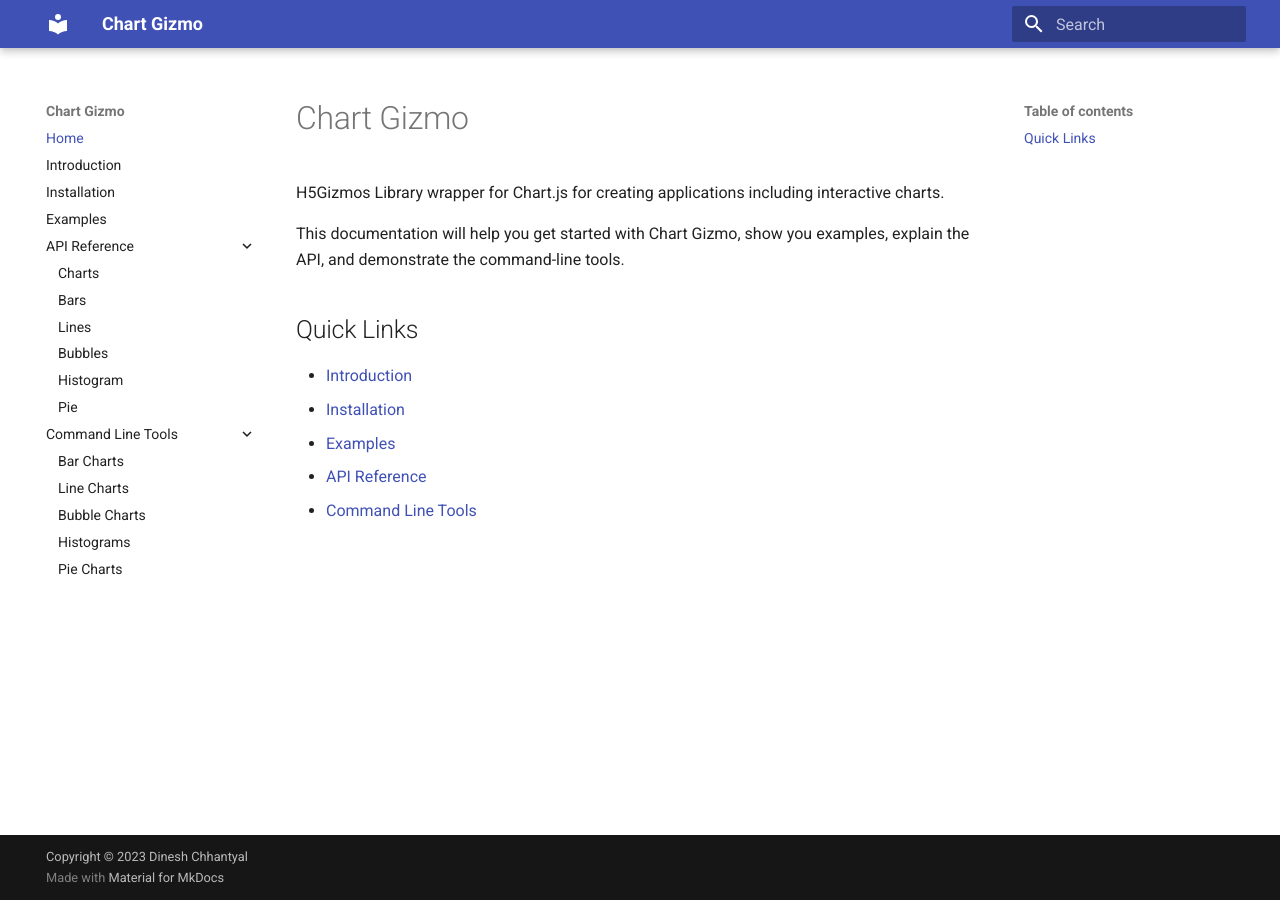
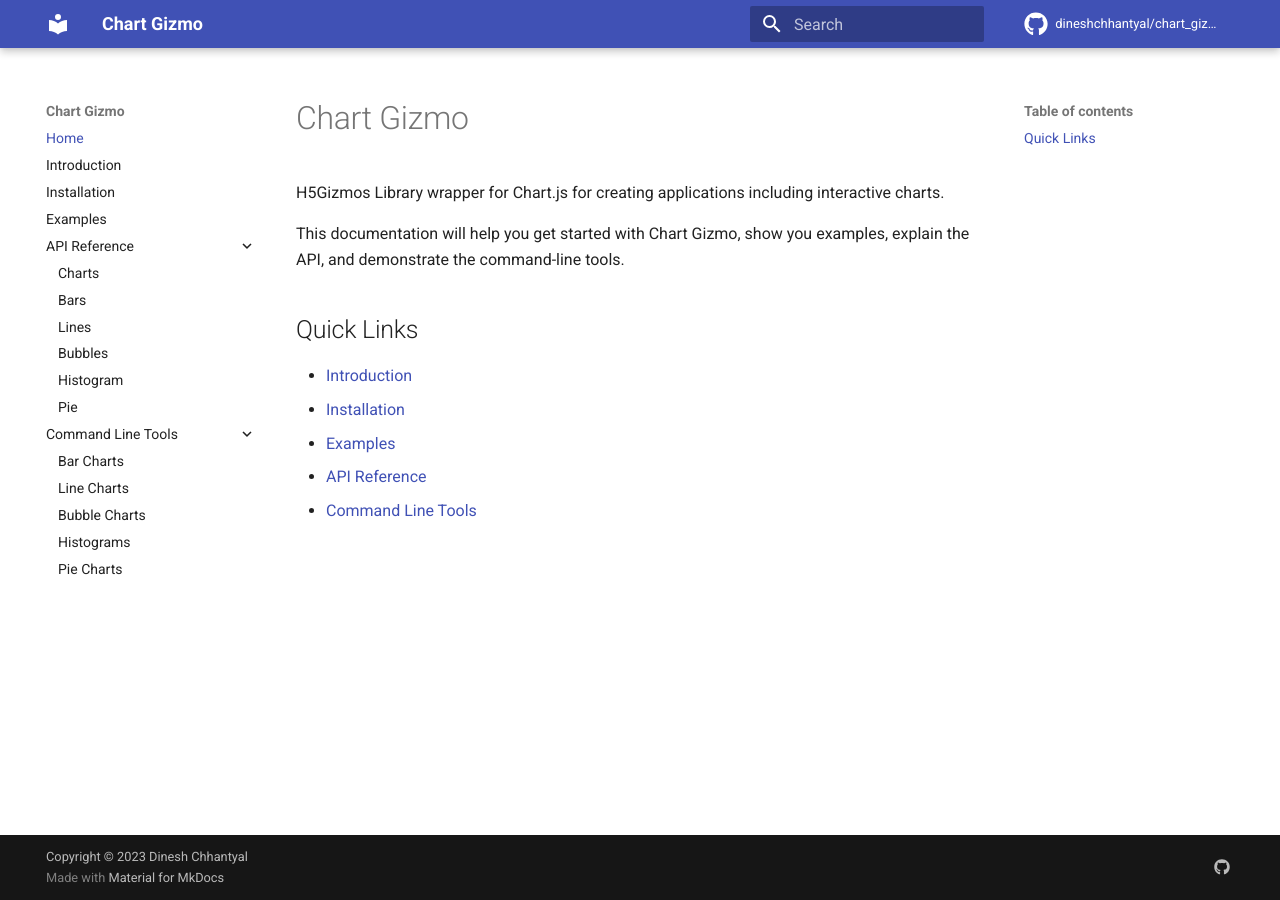
Before and after one commit to dineshchhantyal/chart_gizmo, an MkDocs documentation site: the page built from docs/index.md, in a window 1280 px wide. Built offline with MkDocs 1.6.1 and Material for MkDocs 9.7.7, drawn with Linux system fonts in a browser that asks for light colours; comment, search, counter and statistics services are not loaded; the version menu is left out.

Commit message:
Add repository metadata and GitHub social link to mkdocs.yml

```diff
--- a/mkdocs.yml
+++ b/mkdocs.yml
@@ -1,5 +1,7 @@
 site_name: Chart Gizmo
 site_url: https://dineshchhantyal.github.io/chart_gizmo/
+repo_url: https://github.com/dineshchhantyal/chart_gizmo
+repo_name: dineshchhantyal/chart_gizmo
 site_author: Dinesh Chhantyal
 site_description: H5Gizmos Library wrapper for Chart.js
 copyright: Copyright &copy; 2023 Dinesh Chhantyal
@@ -13,6 +15,8 @@
     - navigation.tracking
     - navigation.expand
     - navigation.indexes
+  icon:
+    repo: fontawesome/brands/github
 
 plugins:
   - search
@@ -48,3 +52,7 @@
 extra:
   version:
     provider: mike
+  social:
+    - icon: fontawesome/brands/github
+      link: https://github.com/dineshchhantyal
+      name: Dinesh Chhantyal on GitHub
```
